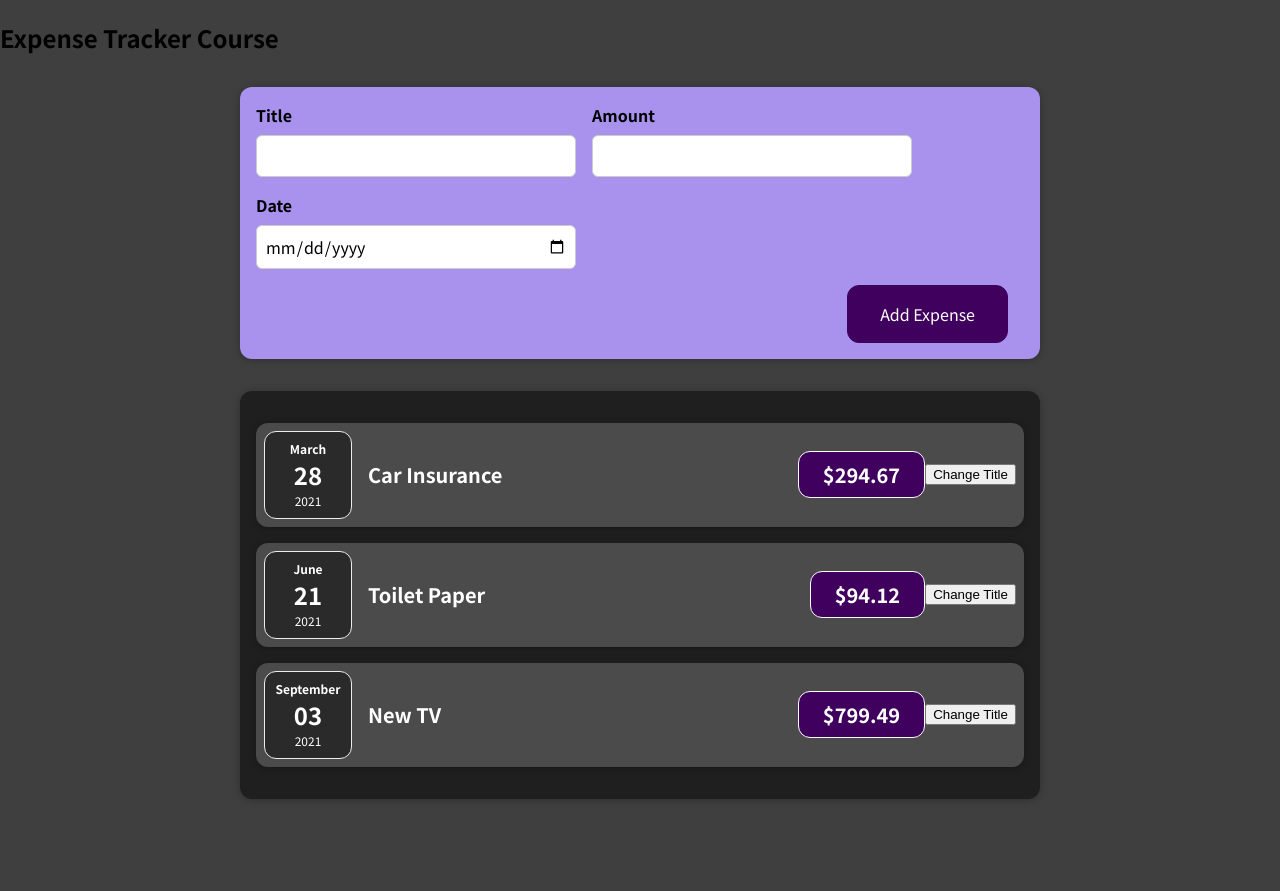
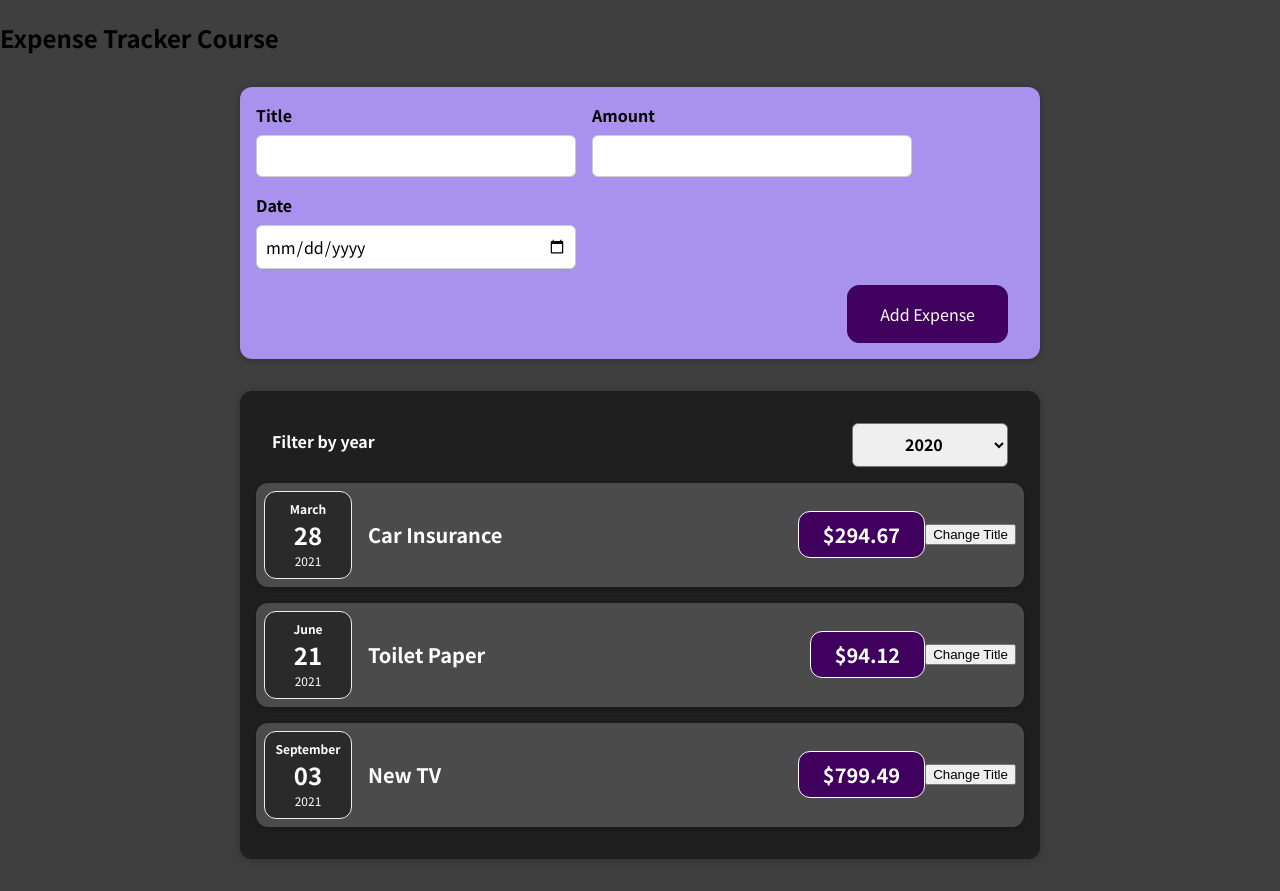
Before and after one commit to denizandac/ExpenseTracker, a React (Create React App) app: page / in a window 1280 px wide. Before the commit the page ends 831 px from the top, so only its background shows below. Built offline with nearby package versions, Linux system fonts and the light colour scheme.

Commit message:
Basic Year Filter
+ added year filter to expenses

```diff
--- a/src/components/Expenses/ExpenseForm.js
+++ b/src/components/Expenses/ExpenseForm.js
@@ -1,6 +1,5 @@
-import ExpenseDate from "./ExpenseDate";
+import React, { useState, useEffect } from "react";
 import "./ExpenseForm.css";
-import React, { useState, useEffect } from "react";
 
 const ExpenseForm = (props) => {
   const [enteredTitle, setEnteredTitle] = useState("");
--- a/src/components/Expenses/ExpenseItem.js
+++ b/src/components/Expenses/ExpenseItem.js
@@ -1,7 +1,7 @@
+import React, { useState } from "react";
 import ExpenseDate from "./ExpenseDate";
 import Card from "../UI/Card";
 import "./ExpenseItem.css";
-import React, { useState } from "react";
 
 function ExpenseItem(props) {
   const [title, setTitle] = useState(props.name);
--- a/src/components/Expenses/Expenses.js
+++ b/src/components/Expenses/Expenses.js
@@ -1,10 +1,20 @@
+import { useState } from "react";
 import ExpenseItem from "./ExpenseItem";
+import ExpensesFilter from "./ExpensesFilter";
 import Card from "../UI/Card";
 import "./Expenses.css";
 
 const Expenses = ({ items }) => {
+  const [filteredYear, setFilteredYear] = useState("2020");
+  const filterChangeHandler = (selectedYear) => {
+    setFilteredYear(() => selectedYear);
+  };
   return (
     <Card className="expenses">
+      <ExpensesFilter
+        defaultSelectedYear={filteredYear}
+        onFilterChange={filterChangeHandler}
+      />
       {items.map((item) => (
         <ExpenseItem {...item} />
       ))}
--- /dev/null
+++ b/src/components/Expenses/ExpensesFilter.css
@@ -0,0 +1,24 @@
+.expenses-filter {
+  color: white;
+  padding: 0 1rem;
+}
+
+.expenses-filter__control {
+  display: flex;
+  width: 100%;
+  align-items: center;
+  justify-content: space-between;
+  margin: 1rem 0;
+}
+
+.expenses-filter label {
+  font-weight: bold;
+  margin-bottom: 0.5rem;
+}
+
+.expenses-filter select {
+  font: inherit;
+  padding: 0.5rem 3rem;
+  font-weight: bold;
+  border-radius: 6px;
+}
--- /dev/null
+++ b/src/components/Expenses/ExpensesFilter.js
@@ -0,0 +1,26 @@
+import React from "react";
+import "./ExpensesFilter.css";
+
+const ExpensesFilter = (props) => {
+  const selectionChangeHandler = (event) => {
+    props.onFilterChange(event.target.value);
+  };
+  return (
+    <div className="expenses-filter">
+      <div className="expenses-filter__control">
+        <label>Filter by year</label>
+        <select
+          value={props.defaultSelectedYear}
+          onChange={selectionChangeHandler}
+        >
+          <option value="2022">2022</option>
+          <option value="2021">2021</option>
+          <option value="2020">2020</option>
+          <option value="2019">2019</option>
+        </select>
+      </div>
+    </div>
+  );
+};
+
+export default ExpensesFilter;
```
